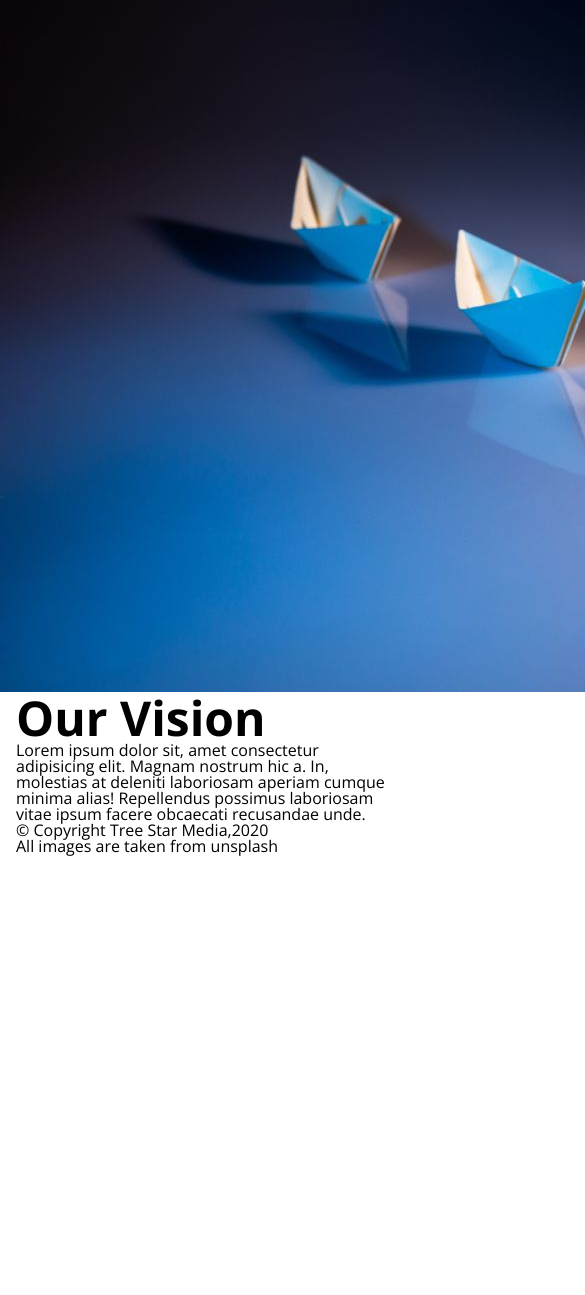
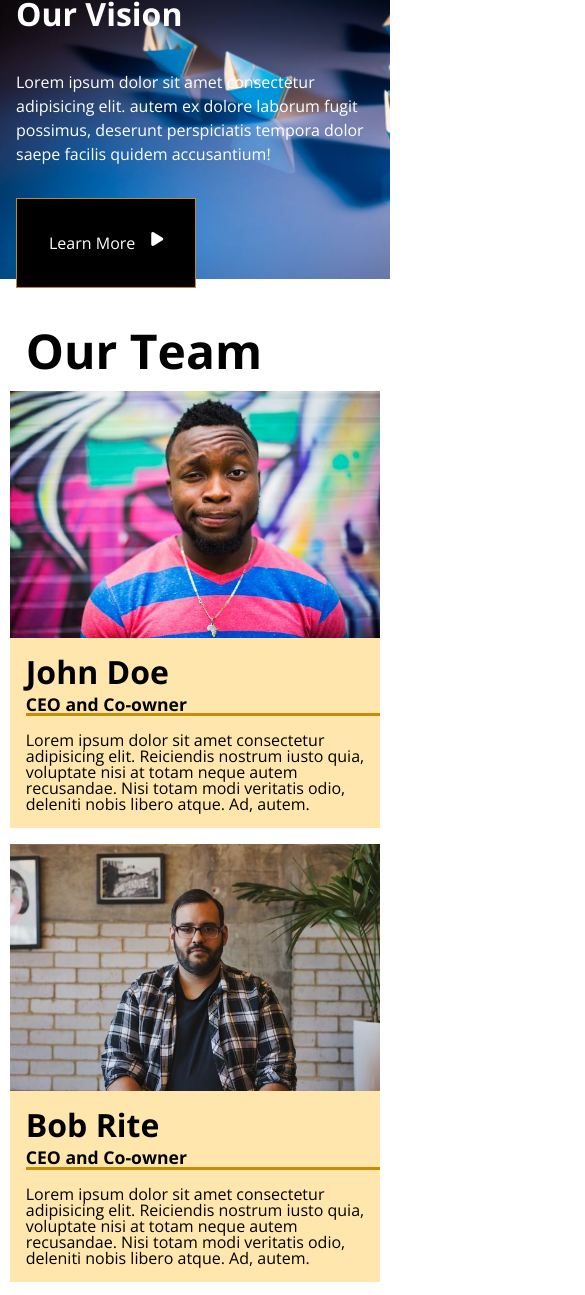
Before and after one commit to Tshileo/Tshileo.github.io, a plain HTML site: page final-project/index.html in a window 390 px wide. Shown: the part 4105-5400 px from the top of the page, 585 px wide, since content can reach past the window. Before the commit the page ends 4962 px from the top, so only its background shows below. Drawn offline with nearby package versions, Linux system fonts and the light colour scheme.

Commit message:
creates mobile our members

```diff
--- a/final-project/css/main.css
+++ b/final-project/css/main.css
@@ -193,6 +193,11 @@ main .welcome {
 /* our services section
 digital section */
 
+.services{
+    width: 95%;
+    margin: 0 auto;
+}
+
 .services img{
     width: 100%;
 }
@@ -344,6 +349,104 @@ digital section */
 
 
 
+/* our vision section */
+
+
+.vision{
+    background-image: url(/final-project/images/vision.jpg);
+    background-size: cover;
+    background-repeat: no-repeat;
+    height: 353px;
+    width: 100%;
+    margin-top: 1rem;
+}
+
+.vision, .vision p {
+    color: white;
+    margin-bottom: 1rem;
+    line-height: 1.5;
+}
+
+.vision h1{
+    padding: 4rem 0 2rem;
+    font-size: 2rem;
+}
+
+.visionbtn{
+    display: flex;
+    border:#c78c06 1px solid;
+    width: fit-content;
+    padding: 2rem;
+    background-color: #000000;
+    color: white;
+    margin: 2rem 1rem ;
+    flex-direction: row;
+}
+
+.visionbtn .fa-solid{
+    display: flex;
+    padding-left: 1rem;
+}
+
+
+/* our team section */
+
+.team{
+    margin: 0 auto;
+    width: 95%;
+    padding-top: 2rem;
+}
+
+.team img{
+    width: 100%;
+}
+
+.member1{
+    background-color: #ffe6ac;
+    margin-top:1rem;
+}
+
+.member1 h1{
+    font-size: 2rem;
+    margin: 1rem 1rem 0.5rem ;
+}
+
+.member1 h2{
+    font-size: 1.1rem;
+    border-bottom: #c78c06 solid 3px;
+}
+
+.member1 p{
+    padding: 1rem 0;
+    margin-bottom: 1rem;
+}
+
+
+.member2{
+    background-color: #ffe6ac;
+    margin-top:1rem;
+}
+
+.member2 h1{
+    font-size: 2rem;
+    margin: 1rem 1rem 0.5rem ;
+}
+
+.member2 h2{
+    font-size: 1.1rem;
+    border-bottom: #c78c06 solid 3px;
+}
+
+.member2 p{
+    padding: 1rem 0;
+    margin-bottom: 1rem;
+}
+
+
+
+
+
+
 
 
 
--- a/final-project/index.html
+++ b/final-project/index.html
@@ -124,7 +124,7 @@
 
                 </div>
                 <div class="print">
-                    <img src="/final-project/images/print.jpg" alt="newspaper-box">
+                    <img src="/final-project/images/print.jpg">
                     <h2>Print</h2>
                     <p>Lorem ipsum dolor sit amet consectetur adipisicing elit. autem ex dolore laborum fugit possimus, deserunt perspiciatis tempora dolor saepe facilis  quidem accusantium!</p>
 
@@ -139,16 +139,24 @@
 
         <section>
             <div class="vision">
-                <img src="/final-project/images/vision.jpg" alt="paper-boats">
-                <div>
+
+                <div class="wrapper">
+
                     <h1>Our Vision</h1>
-                    <p>Lorem ipsum dolor sit, amet consectetur adipisicing elit. Magnam nostrum hic a. In, molestias at deleniti laboriosam aperiam cumque minima alias! Repellendus possimus laboriosam vitae ipsum facere obcaecati recusandae unde.</p>
+                    <p>Lorem ipsum dolor sit amet consectetur adipisicing elit. autem ex dolore laborum fugit possimus, deserunt perspiciatis tempora dolor saepe facilis  quidem accusantium!</p>
+
+                    <div class="visionbtn">
+                        <h3>Learn More</h3>
+                        <i class="fa-solid fa-play"></i>
+                        </div>
+
                 </div>
             </div>
         </section>
 
-        <!-- <section>
+        <section>
             <div class="team">
+                <h1>Our Team</h1>
                 <div class="member1">
                     <div>
                         <img src="/final-project/images/john.jpg" alt="john">
@@ -167,10 +175,11 @@
                     </div>
                 </div>
             </div>
-        </section> -->
+        </section>
 
-        <!-- <section>
+        <section>
             <div class="contact">
+                <h1>Contact Us</h1>
                 <div class="form">
                     <h2>Send us a message</h2>
                     <form action="/action_page.php">
@@ -204,8 +213,7 @@
                                 <td>Saturday- Sunday</td>
                                 <td>Closed</td>
                             </tr>
-                            Css for table border:1px solid black;
-                             border-collapse: collapse;
+
                         </table>
                     </div>
                 </div>
@@ -215,7 +223,7 @@
                     <iframe src="https://www.google.com/maps/embed?pb=!1m18!1m12!1m3!1d89726.23160103102!2d-75.88677273750001!3d45.3499278!2m3!1f0!2f0!3f0!3m2!1i1024!2i768!4f13.1!3m3!1m2!1s0x4cce0718cc4a6ad7%3A0xc6cc467725843e2b!2sAlgonquin%20College%20Ottawa%20Campus!5e0!3m2!1sen!2sca!4v1659296273348!5m2!1sen!2sca" referrerpolicy="no-referrer-when-downgrade"></iframe>
                 </div>
             </div>
-        </section> -->
+        </section>
     </main>
     <footer>
         <p>&copy; Copyright Tree Star Media,2020<br>All images are taken from unsplash</p>
```
